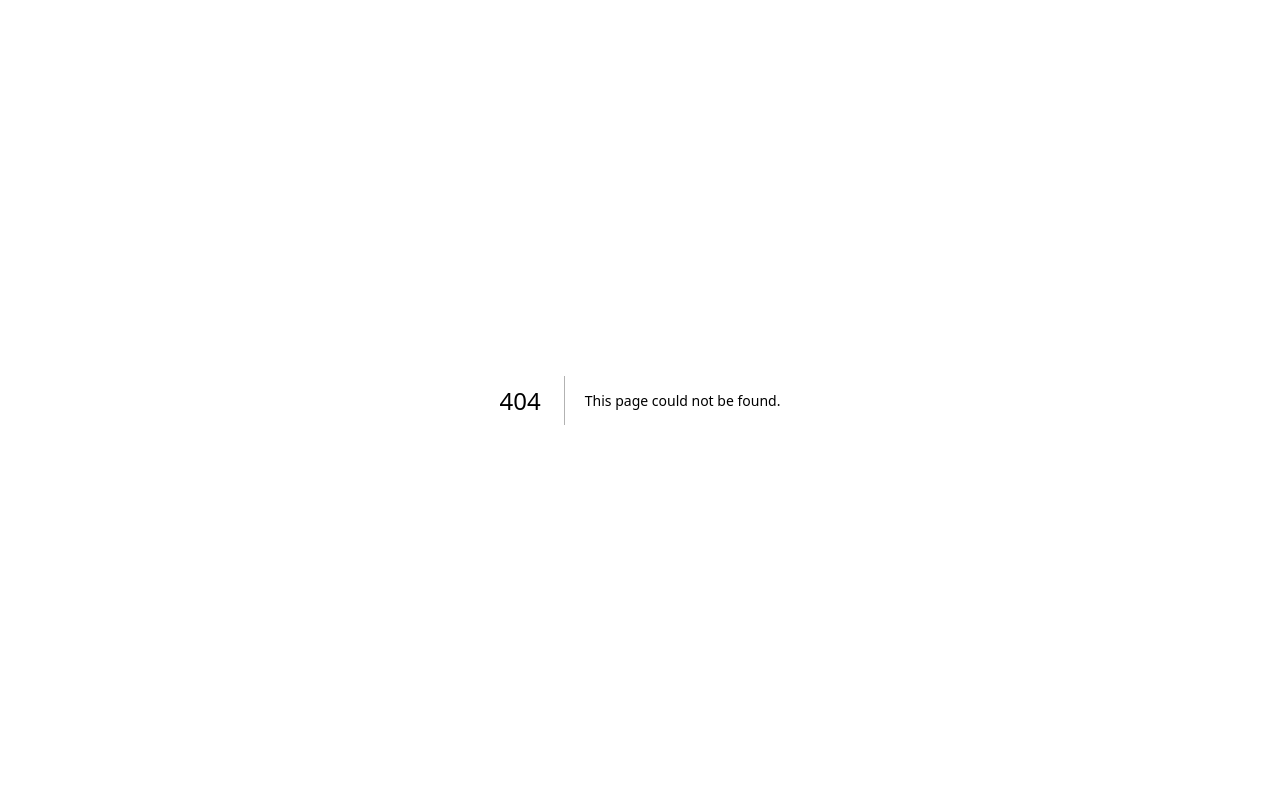
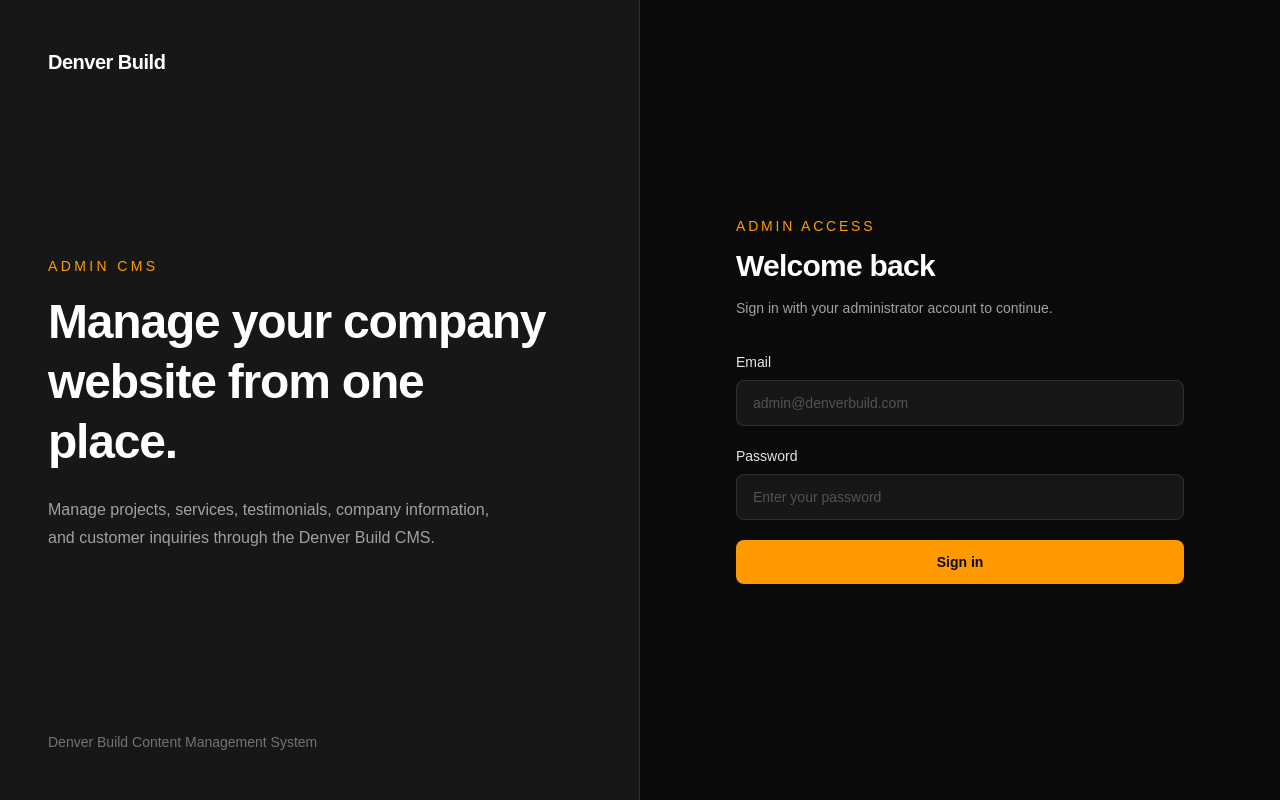
Before and after one commit to muhfayizsyamsuddin/denver-build, a Next.js app: page /admin/login in a window 1280 px wide. Before the commit this address had no page. Built offline with nearby package versions, Linux system fonts and the light colour scheme.

Commit message:
feat: add admin login and protected dashboard routes

```diff
--- /dev/null
+++ b/src/app/admin/(auth)/login/page.tsx
@@ -0,0 +1,150 @@
+"use client";
+
+import { FormEvent, useState } from "react";
+import { signIn } from "next-auth/react";
+import { useRouter } from "next/navigation";
+
+export default function AdminLoginPage() {
+  const router = useRouter();
+
+  const [email, setEmail] = useState("");
+  const [password, setPassword] = useState("");
+  const [error, setError] = useState("");
+  const [loading, setLoading] = useState(false);
+
+  async function handleSubmit(event: FormEvent<HTMLFormElement>) {
+    event.preventDefault();
+
+    setError("");
+    setLoading(true);
+
+    const result = await signIn("credentials", {
+      email,
+      password,
+      redirect: false,
+    });
+
+    setLoading(false);
+
+    if (!result || result.error) {
+      setError("Invalid email or password.");
+      return;
+    }
+
+    router.push("/admin");
+    router.refresh();
+  }
+
+  return (
+    <main className="min-h-screen bg-neutral-950 text-white">
+      <div className="grid min-h-screen lg:grid-cols-2">
+        <section className="hidden border-r border-white/10 bg-neutral-900 lg:flex lg:flex-col lg:justify-between lg:p-12">
+          <div>
+            <div className="text-xl font-semibold tracking-tight">
+              Denver Build
+            </div>
+          </div>
+
+          <div className="max-w-lg">
+            <p className="mb-4 text-sm font-medium uppercase tracking-[0.24em] text-amber-500">
+              Admin CMS
+            </p>
+
+            <h1 className="text-5xl font-semibold leading-tight tracking-tight">
+              Manage your company website from one place.
+            </h1>
+
+            <p className="mt-6 max-w-md text-base leading-7 text-neutral-400">
+              Manage projects, services, testimonials, company information,
+              and customer inquiries through the Denver Build CMS.
+            </p>
+          </div>
+
+          <p className="text-sm text-neutral-500">
+            Denver Build Content Management System
+          </p>
+        </section>
+
+        <section className="flex items-center justify-center px-6 py-12 sm:px-10">
+          <div className="w-full max-w-md">
+            <div className="mb-10 lg:hidden">
+              <div className="text-xl font-semibold tracking-tight">
+                Denver Build
+              </div>
+            </div>
+
+            <div className="mb-8">
+              <p className="mb-3 text-sm font-medium uppercase tracking-[0.2em] text-amber-500">
+                Admin Access
+              </p>
+
+              <h2 className="text-3xl font-semibold tracking-tight">
+                Welcome back
+              </h2>
+
+              <p className="mt-3 text-sm leading-6 text-neutral-400">
+                Sign in with your administrator account to continue.
+              </p>
+            </div>
+
+            <form onSubmit={handleSubmit} className="space-y-5">
+              <div>
+                <label
+                  htmlFor="email"
+                  className="mb-2 block text-sm font-medium text-neutral-200"
+                >
+                  Email
+                </label>
+
+                <input
+                  id="email"
+                  type="email"
+                  value={email}
+                  onChange={(event) => setEmail(event.target.value)}
+                  autoComplete="email"
+                  required
+                  className="w-full rounded-lg border border-white/10 bg-neutral-900 px-4 py-3 text-sm text-white outline-none transition placeholder:text-neutral-600 focus:border-amber-500"
+                  placeholder="admin@denverbuild.com"
+                />
+              </div>
+
+              <div>
+                <label
+                  htmlFor="password"
+                  className="mb-2 block text-sm font-medium text-neutral-200"
+                >
+                  Password
+                </label>
+
+                <input
+                  id="password"
+                  type="password"
+                  value={password}
+                  onChange={(event) => setPassword(event.target.value)}
+                  autoComplete="current-password"
+                  required
+                  className="w-full rounded-lg border border-white/10 bg-neutral-900 px-4 py-3 text-sm text-white outline-none transition placeholder:text-neutral-600 focus:border-amber-500"
+                  placeholder="Enter your password"
+                />
+              </div>
+
+              {error && (
+                <div className="rounded-lg border border-red-500/20 bg-red-500/10 px-4 py-3 text-sm text-red-300">
+                  {error}
+                </div>
+              )}
+
+              <button
+                type="submit"
+                disabled={loading}
+                className="w-full rounded-lg bg-amber-500 px-4 py-3 text-sm font-semibold text-neutral-950 transition hover:bg-amber-400 disabled:cursor-not-allowed disabled:opacity-60"
+              >
+                {loading ? "Signing in..." : "Sign in"}
+              </button>
+            </form>
+          </div>
+        </section>
+      </div>
+    </main>
+  );
+}
--- /dev/null
+++ b/src/app/admin/(dashboard)/layout.tsx
@@ -0,0 +1,18 @@
+import { getServerSession } from "next-auth";
+import { redirect } from "next/navigation";
+
+import { authOptions } from "@/auth";
+
+export default async function DashboardLayout({
+  children,
+}: {
+  children: React.ReactNode;
+}) {
+  const session = await getServerSession(authOptions);
+
+  if (!session) {
+    redirect("/admin/login");
+  }
+
+  return <>{children}</>;
+}
--- /dev/null
+++ b/src/app/admin/(dashboard)/page.tsx
@@ -0,0 +1,11 @@
+export default function AdminDashboardPage() {
+  return (
+    <main className="min-h-screen bg-neutral-950 p-8 text-white">
+      <h1 className="text-3xl font-semibold">Dashboard</h1>
+
+      <p className="mt-3 text-neutral-400">
+        Welcome to Denver Build CMS.
+      </p>
+    </main>
+  );
+}
```
